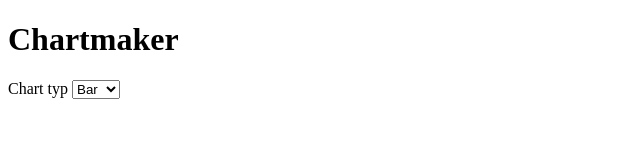
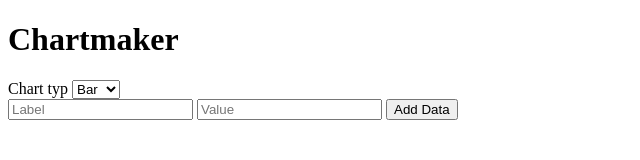
Before and after one commit to Jonwet/1dv610-L3, a website: page app/index.html in a window 1280 px wide. Shown: the whole page, without its empty margins (0-640 px from the left). Drawn offline with Linux system fonts and the light colour scheme.

Commit message:
Add label and value entry fields

```diff
--- a/app/index.html
+++ b/app/index.html
@@ -16,5 +16,11 @@
         <option value="pie">Pie</option>
       </select>
     </section>
+
+    <form>
+      <input type="text" placeholder="Label" />
+      <input type="number" placeholder="Value" />
+      <button type="submit">Add Data</button>
+    </form>
   </body>
 </html>
```
